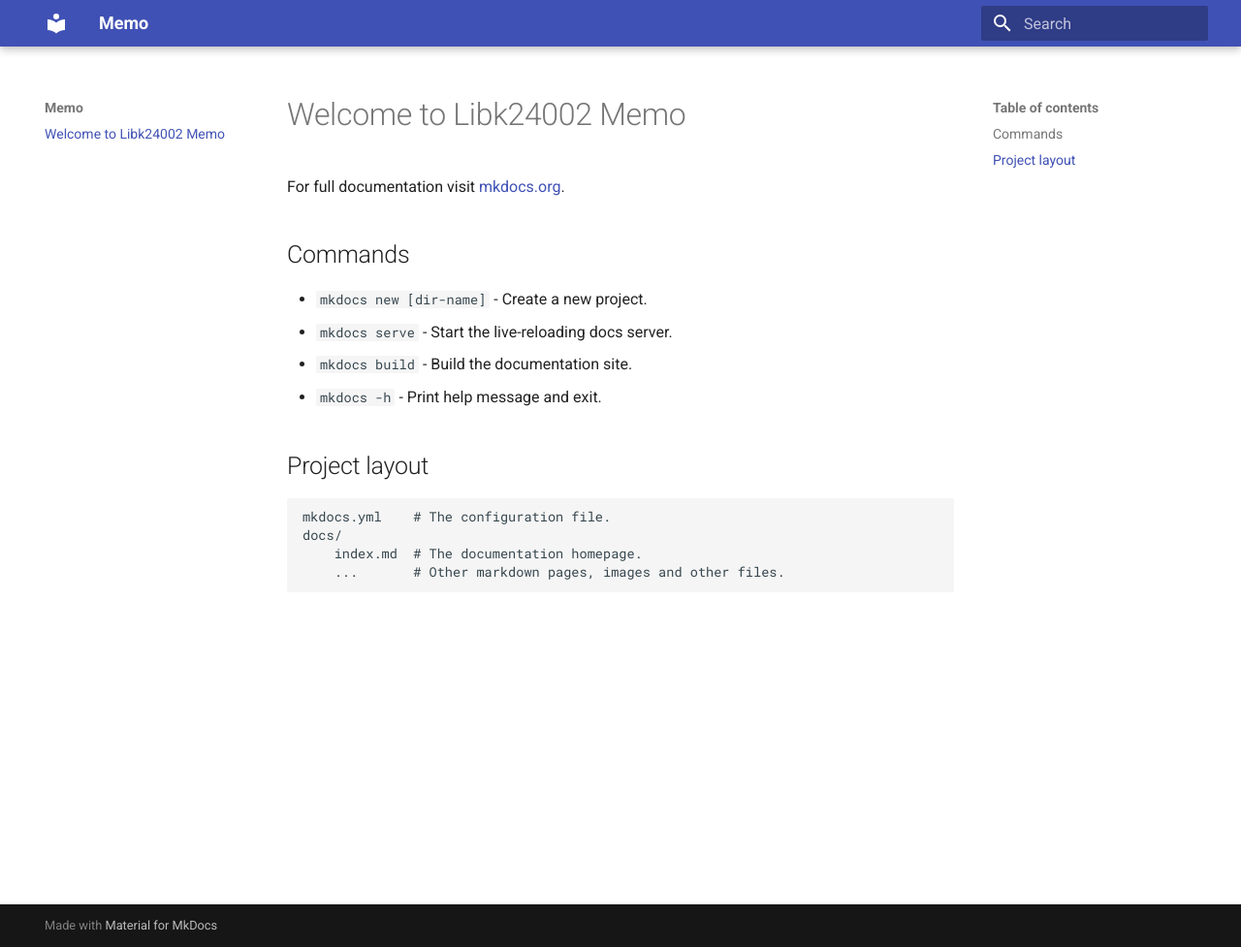
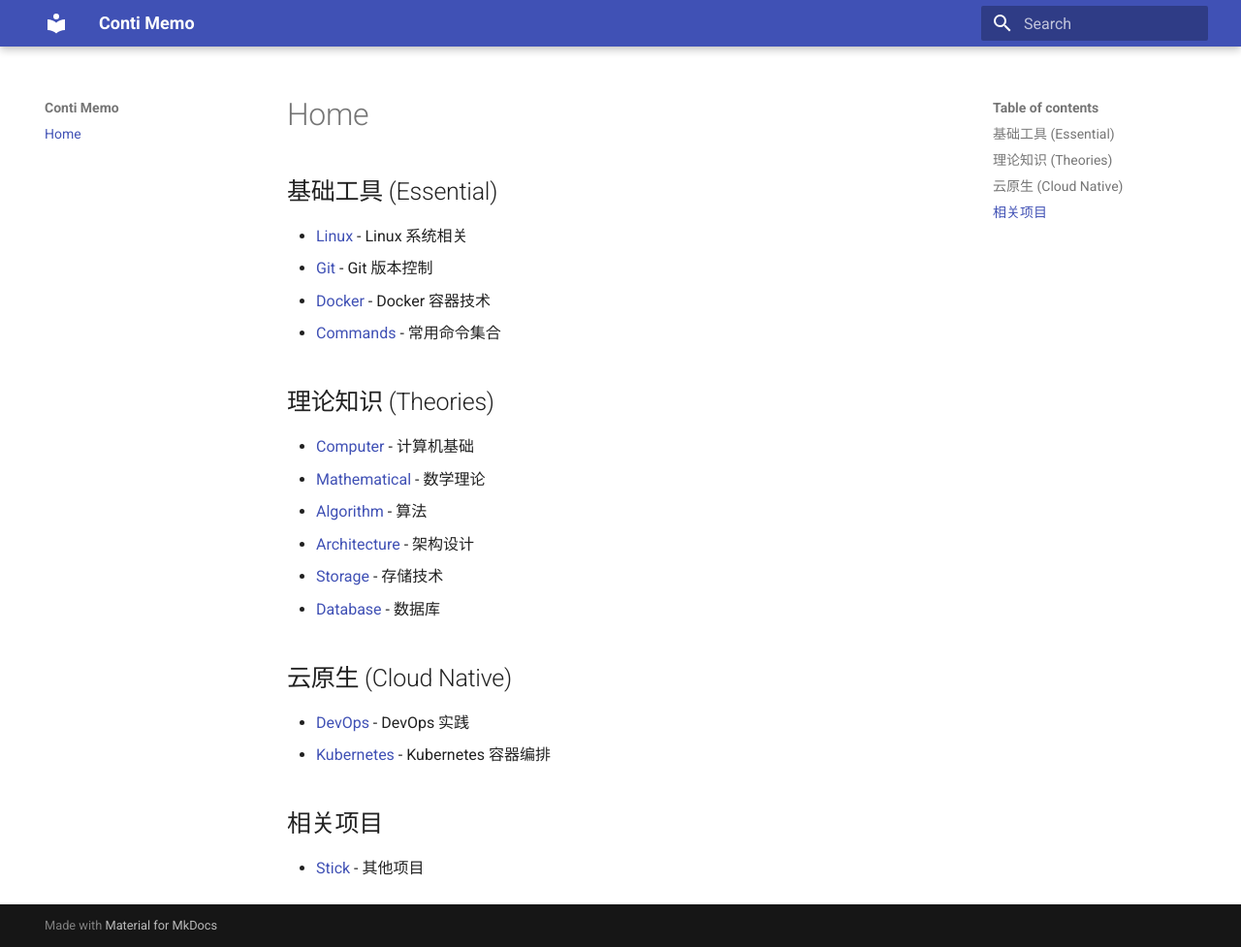
Before and after one commit to libk24002/Memo, an MkDocs documentation site: the page built from docs/index.md, in a window 1280 px wide and 977 px high. Shown: the whole window at 97% size. Built offline with MkDocs 1.6.1 and Material for MkDocs 9.7.7, drawn with Linux system fonts in a browser that asks for light colours.

Commit message:
:beer: github action

```diff
--- a/docs/index.md
+++ b/docs/index.md
@@ -1,17 +1,20 @@
-# Welcome to Libk24002 Memo
+## 基础工具 (Essential)
+- [Linux](essential/linux/README.md) - Linux 系统相关
+- [Git](essential/git/README.md) - Git 版本控制
+- [Docker](essential/docker/README.md) - Docker 容器技术
+- [Commands](essential/commands/README.md) - 常用命令集合
 
-For full documentation visit [mkdocs.org](https://www.mkdocs.org).
+## 理论知识 (Theories)
+- [Computer](theories/computer/README.md) - 计算机基础
+- [Mathematical](theories/mathematical/README.md) - 数学理论
+- [Algorithm](theories/algorithm/README.md) - 算法
+- [Architecture](theories/architectural-design/README.md) - 架构设计
+- [Storage](theories/storage/README.md) - 存储技术
+- [Database](theories/database/README.md) - 数据库
 
-## Commands
+## 云原生 (Cloud Native)
+- [DevOps](cloud-native/devops/README.md) - DevOps 实践
+- [Kubernetes](cloud-native/kubernetes/README.md) - Kubernetes 容器编排
 
-* `mkdocs new [dir-name]` - Create a new project.
-* `mkdocs serve` - Start the live-reloading docs server.
-* `mkdocs build` - Build the documentation site.
-* `mkdocs -h` - Print help message and exit.
-
-## Project layout
-
-    mkdocs.yml    # The configuration file.
-    docs/
-        index.md  # The documentation homepage.
-        ...       # Other markdown pages, images and other files.
+## 相关项目
+- [Stick](https://github.com/libk24002/stick.git) - 其他项目
--- a/mkdocs.yml
+++ b/mkdocs.yml
@@ -1,5 +1,5 @@
-site_name: Memo
-site_description: Libk24002 Memo
+site_name: Conti Memo
+site_description: Conti Memo
 site_url: https://memo.cnconti.tech
 site_author: Libk24002
 
```
Also changed, not shown: README.md (+0 -1 lines), 2 other files.
